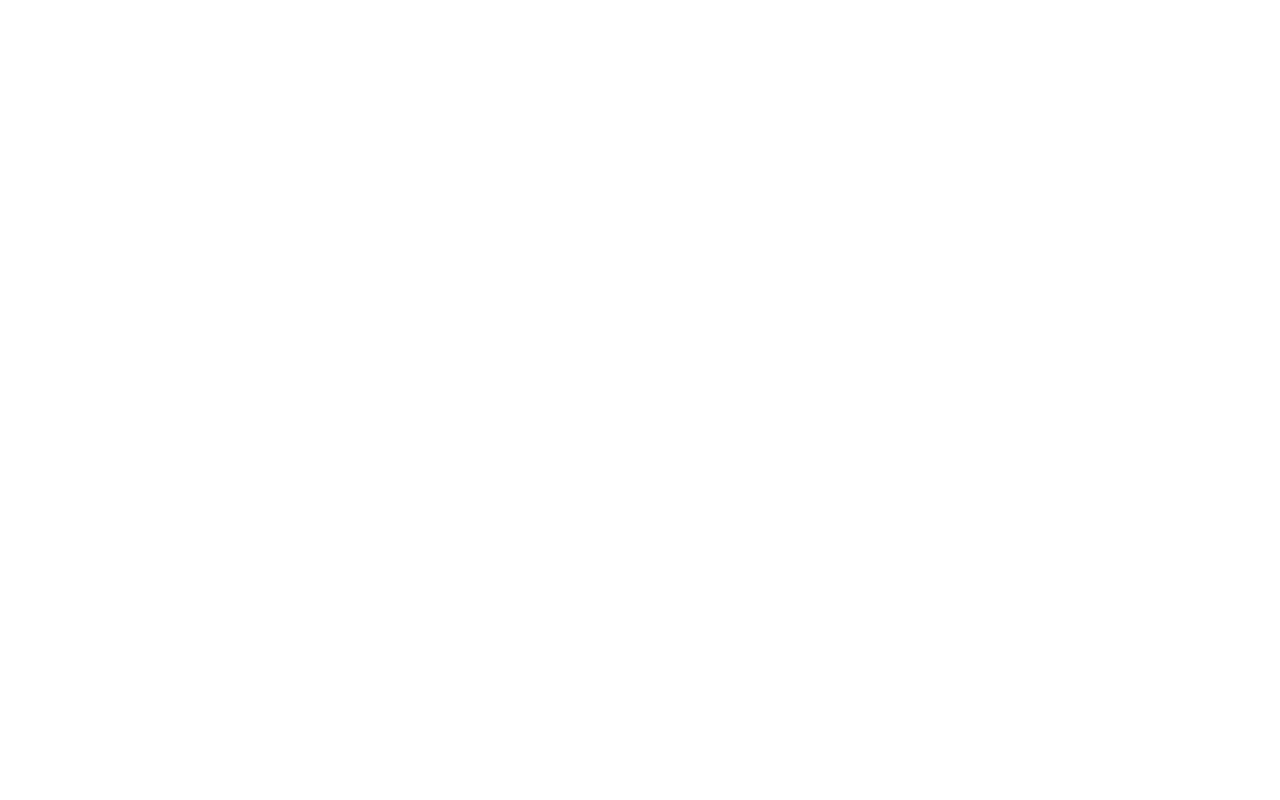
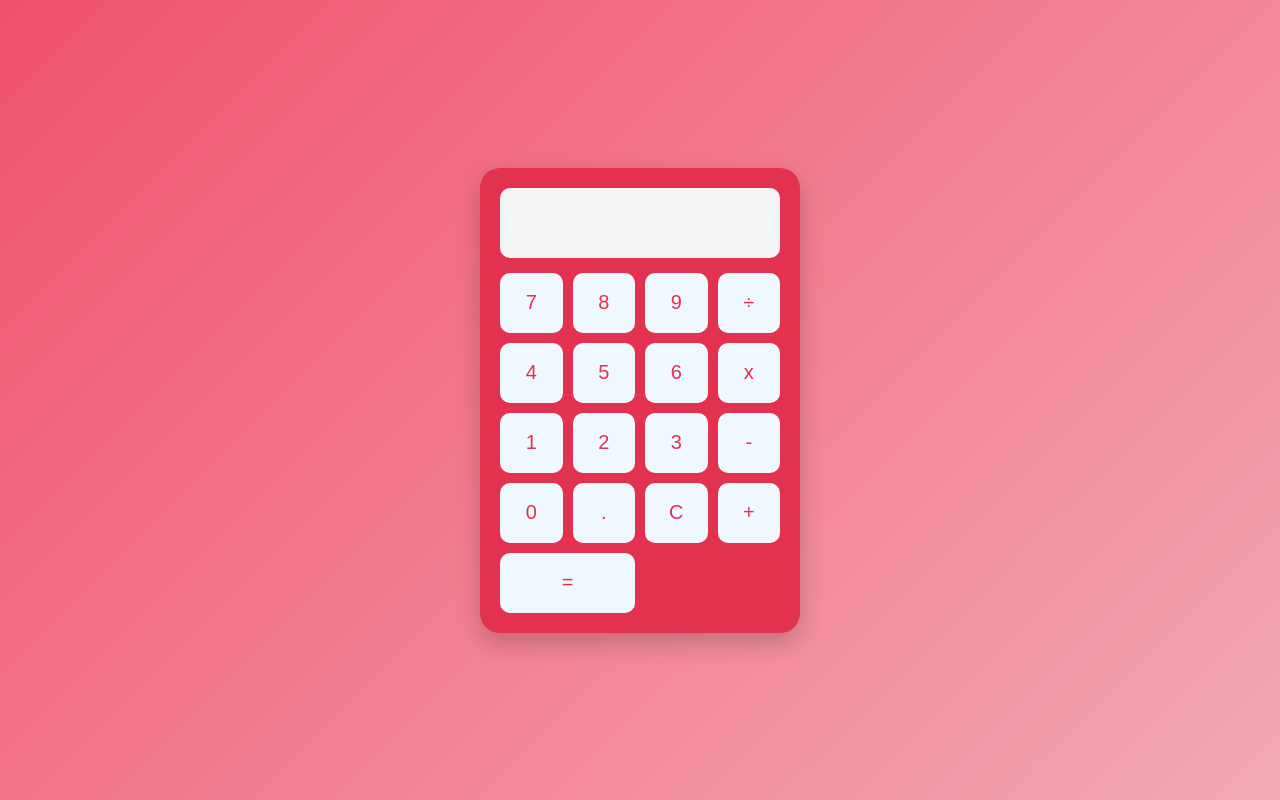
Before and after one commit to cigarraa/myCalculator, a plain HTML site: page index.html in a window 1280 px wide. Drawn offline with Linux system fonts and the light colour scheme.

Commit message:
html e css

```diff
--- a/index.html
+++ b/index.html
@@ -5,8 +5,33 @@
     <meta name="viewport" content="width=device-width, initial-scale=1.0">
     <title>My calculator</title>
     <link rel="shortcut icon" href="https://i.postimg.cc/fbdZXTmL/numbers.png" type="image/png">
+    <link rel="stylesheet" href="style.css">
 </head>
 <body>
 
+    <div class="calculadora">
+        <input type="text" id="visor" readonly>
+        <div class="botoes">
+            <button onclick="adicionar('7')">7</button>
+            <button onclick="adicionar('8')">8</button>
+            <button onclick="adicionar('9')">9</button>
+            <button onclick="adicionar('/')">÷</button>
+            <button onclick="adicionar('4')">4</button>
+            <button onclick="adicionar('5')">5</button>
+            <button onclick="adicionar('6')">6</button>
+            <button onclick="adicionar('*')">x</button>
+            <button onclick="adicionar('1')">1</button>
+            <button onclick="adicionar('2')">2</button>
+            <button onclick="adicionar('3')">3</button>
+            <button onclick="adicionar('-')">-</button>
+            <button onclick="adicionar('0')">0</button>
+            <button onclick="adicionar('.')">.</button>
+            <button onclick="limpar()">C</button>
+            <button onclick="adicionar('+')">+</button>
+            <button onclick="calcular()" class="igual">=</button>
+        </div>
+    </div>
+
+    <script src="script.js"></script>
 </body>
 </html>
--- /dev/null
+++ b/style.css
@@ -0,0 +1,60 @@
+*{
+    margin: 0;
+    padding: 0;
+    box-sizing: border-box;
+    font-family: Arial, Helvetica, sans-serif;
+}
+
+body{
+    height: 100vh;
+    display: flex;
+    justify-content: center;
+    align-items: center;
+    background: linear-gradient(135deg, rgb(241, 82, 108), rgb(243, 169, 181)) ;
+}
+
+.calculadora{
+    background: rgb(226, 50, 79);
+    padding: 20px;
+    border-radius: 20px;
+    width: 320px;
+    box-shadow: 0 10px 25px rgba(0,0,0, 0.2);
+}
+
+#visor{
+    width: 100%;
+    height: 70px;
+    border: none;
+    background-color: #f3f4f6;
+    border-radius: 10px;
+    margin-bottom: 15px;
+    font-size: 28px;
+    text-align: right;
+    padding: 10px;
+}
+
+.botoes{
+    display: grid;
+    grid-template-columns: repeat(4,1fr);
+    gap: 10px;
+}
+
+button{
+    height: 60px;
+    border: none;
+    border-radius: 10px;
+    font-size: 20px;
+    cursor: pointer;
+    background-color: aliceblue;
+    color: rgb(226, 50, 79);
+    transition: 0.3s;
+}
+
+button:hover{
+    background-color: pink;
+    transform: scale(1.03);
+}
+
+.igual{
+    grid-column: span 2;
+}
```
Also changed, not shown: script.js (added).
